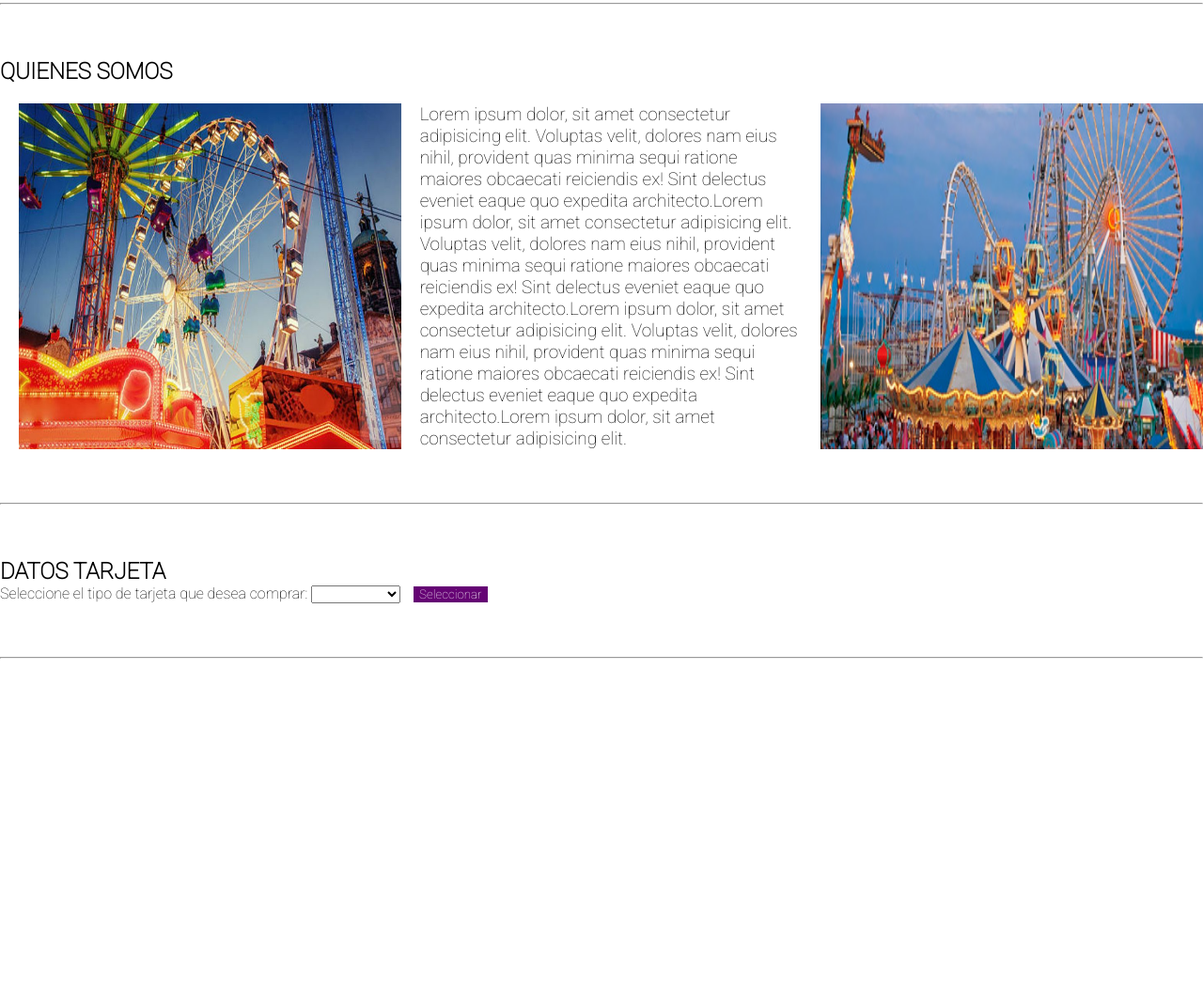
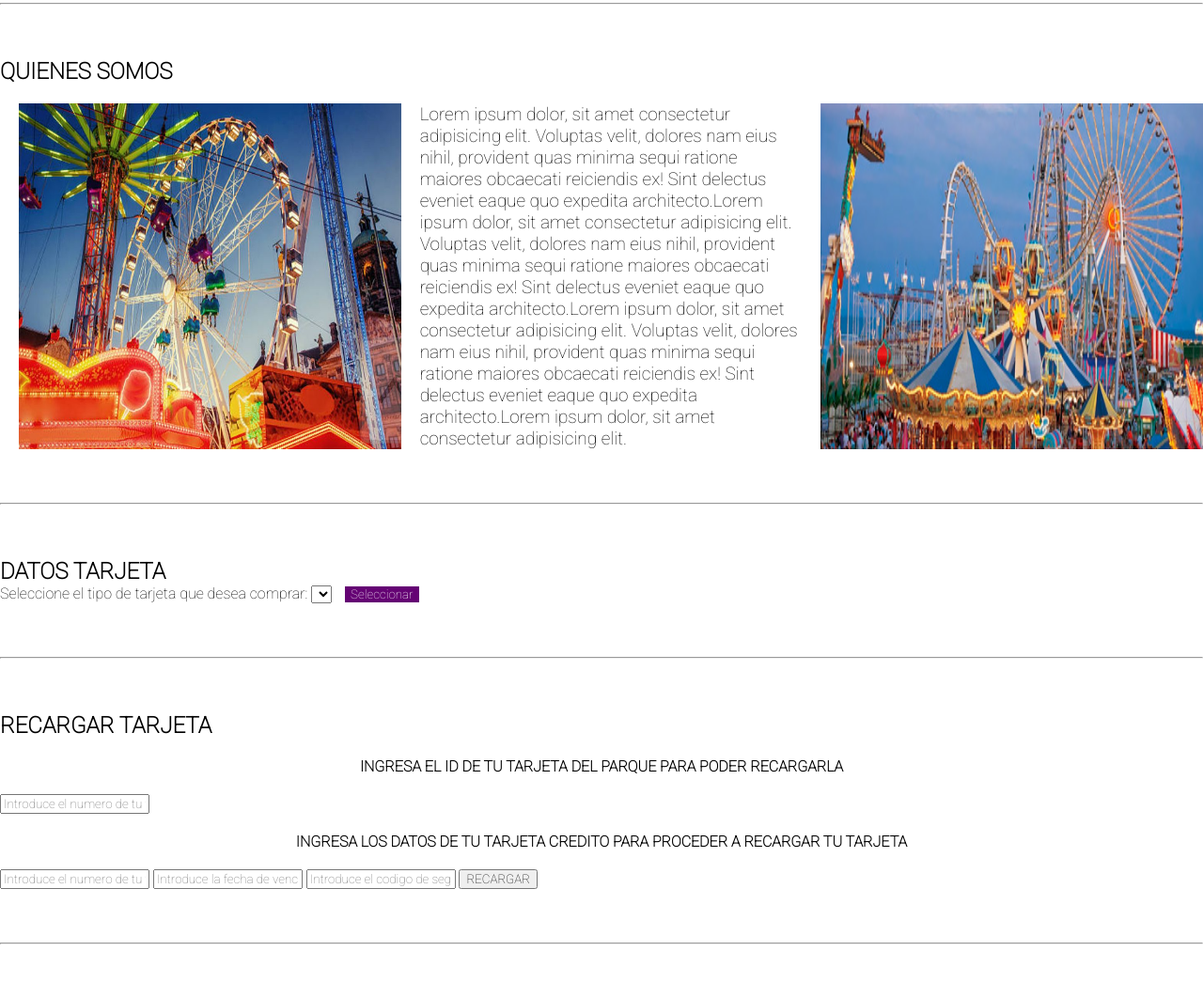
Before and after one commit to davidstivenmerchan/Utopia-extrema, a PHP site: page / in a window 1280 px wide. Shown: the part 1265-2327 px from the top of the page at 94% size. Before the commit the page ends 1966 px from the top, so only its background shows below. Run offline with PHP 8.4, Linux system fonts and the light colour scheme; tables that the repository leaves empty or names only in its code hold one stand-in row (values such as "Sample post"); data that the repository does not hold is empty; some libraries are stand-ins or nearby versions.

Commit message:
formulario de recargar tarjeta

```diff
--- a/css/index.css
+++ b/css/index.css
@@ -43,7 +43,7 @@ body{
 }
 .navegacion li{
     list-style: none;
-    margin-left: 100px;
+    margin-left: 50px;
 }
 .navegacion li a{
     text-decoration: none;
@@ -114,12 +114,16 @@ cursor: pointer;
 }
 .envior{
     margin-left: 10px;
-background: rgba(101, 3, 116);
-color: white;
-border: none;
-cursor: pointer;
+    background: rgba(101, 3, 116);
+    color: white;
+    border: none;
+    cursor: pointer;
 }
 
 .envior:hover{
     background: black;
 }
+.recargat{
+    text-align: center;
+    margin: 20px;
+}
--- a/index.php
+++ b/index.php
@@ -37,6 +37,7 @@ $info = mysqli_fetch_assoc($query2);
         <li><a href=""> UBICANOS</a></li>
         <li><a href=""> QUIENES SOMOS</a></li>
         <li><a href=""> COMPRAR TARJETA</a></li>
+        <li><a href=""> RECARGA TU TARJETA</a></li>
 
       </ul>
     </nav>
@@ -231,6 +232,16 @@ $info = mysqli_fetch_assoc($query2);
     <br>
     <br>
     <br>
+    <h2>RECARGAR TARJETA</h2>
+    <form action="">
+    <h4 class="recargat">INGRESA EL ID DE TU TARJETA DEL PARQUE PARA PODER RECARGARLA</h4>
+        <input type="text" name="" id="" placeholder="Introduce el numero de tu tarjeta a recargar">
+    <h4 class="recargat">INGRESA LOS DATOS DE TU TARJETA CREDITO PARA PROCEDER A RECARGAR TU TARJETA</h4>
+        <input type="text" name="" id="" placeholder="Introduce el numero de tu tarjeta">
+        <input type="text" name="" id="" placeholder="Introduce la fecha de vencimiento">
+        <input type="text" name="" id="" placeholder="Introduce el codigo de seguridad">
+        <input type="submit" value="RECARGAR">
+    </form>
 
     <!-- <h1>COMPRAR BOLETOS</h1>
 
@@ -266,6 +277,16 @@ $info = mysqli_fetch_assoc($query2);
 
     <script src="js/compraCard.js" ></script>
 
+    <br>
+    <br>
+    <br>
+    <hr>
+    <br>
+    <br>
+    <br>
+
+
+
 </body>
 
 
```
